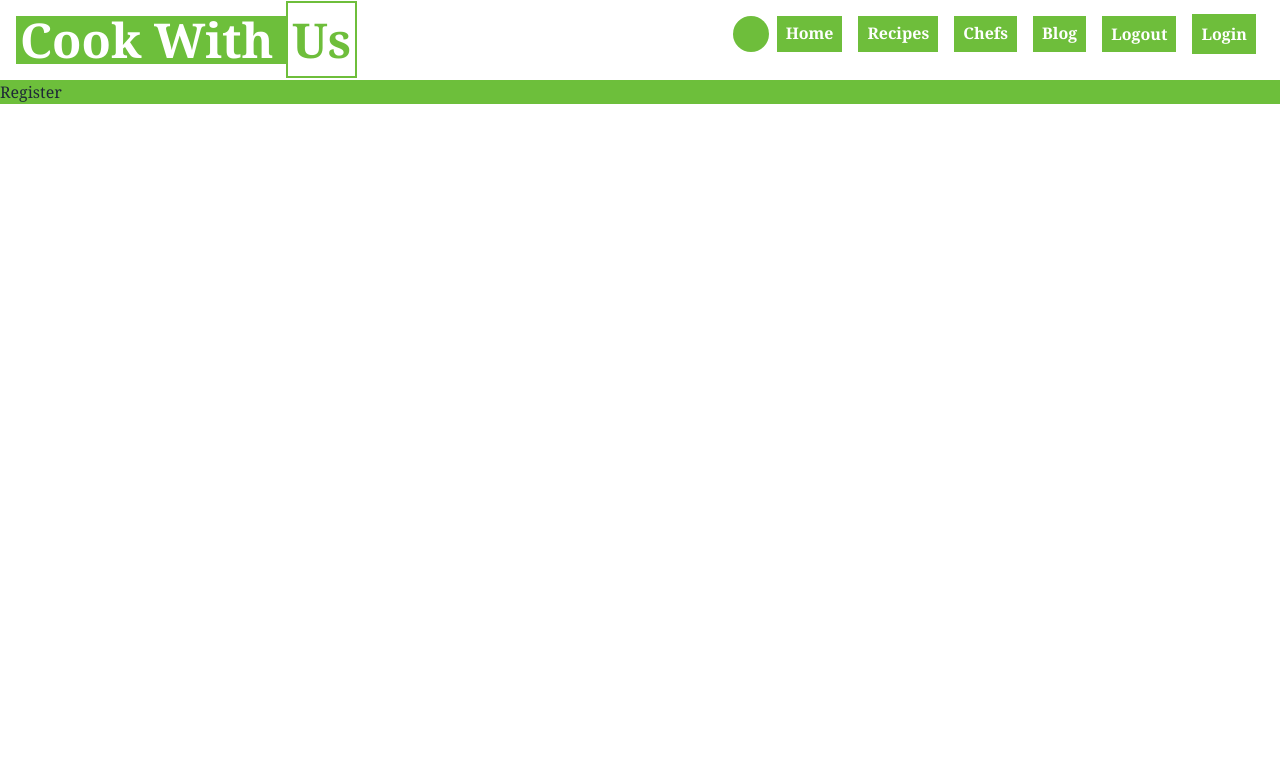
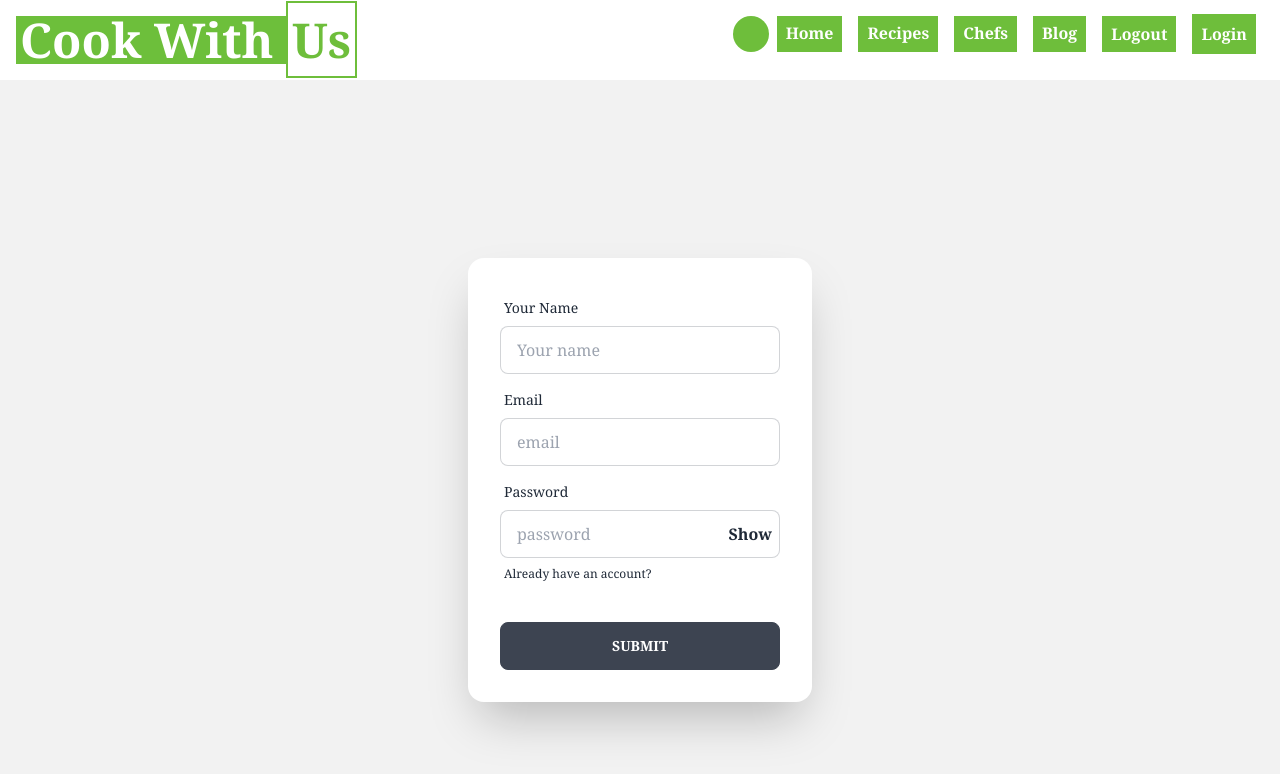
Before and after one commit to golam-kibriya123/cook-with-us-client, a React (Vite) app: page /register in a window 1280 px wide. Shown: the top 774 px of the page. Built offline with nearby package versions, Linux system fonts and the light colour scheme; no server answers.

Commit message:
added register page

```diff
--- a/src/components/Register/Register.jsx
+++ b/src/components/Register/Register.jsx
@@ -1,9 +1,72 @@
-import React from 'react';
+import React, { useContext, useState } from 'react';
+import { AuthContext } from '../../providers/AuthProviders/AuthProviders';
+
+import { Link } from 'react-router-dom';
 
 const Register = () => {
+
+    const { createUsers } = useContext(AuthContext);
+
+
+    const [passwordHide, setPasswordHide] = useState(true);
+    const showHide = () => {
+        setPasswordHide(!passwordHide)
+    };
+
+    const handelRegister = (event) => {
+        event.preventDefault();
+        const form = event.target;
+        const email = form.email.value;
+        const password = form.password.value;
+        const name = form.name.value;
+        createUsers(email, password)
+            .then((result) => {
+
+            })
+            .catch(error => {
+                console.log(error)
+            })
+
+    };
+
     return (
         <div>
-            <h1>Register</h1>
+            <div className="hero min-h-screen bg-base-200">
+                <div className="hero-content flex-col lg:flex-row-reverse">
+
+                    <div className="card flex-shrink-0 w-full max-w-sm shadow-2xl bg-base-100">
+                        <form className="card-body" onSubmit={handelRegister}>
+                            <div className="form-control">
+                                <label className="label">
+                                    <span className="label-text">Your Name</span>
+                                </label>
+                                <input type="text" placeholder="Your name" name='name' className="input input-bordered" required />
+                            </div>
+                            <div className="form-control">
+                                <label className="label">
+                                    <span className="label-text">Email</span>
+                                </label>
+                                <input type="email" placeholder="email" name='email' className="input input-bordered" required />
+                            </div>
+                            <div className="form-control">
+                                <label className="label relative">
+                                    <span className="label-text">Password</span>
+                                    <button onClick={showHide} className={`absolute -bottom-9  right-2 font-semibold ${passwordHide ? '' : 'hidden'}`} >Show</button>
+                                    <button onClick={showHide} className={`absolute -bottom-9  right-2 font-semibold ${passwordHide ? 'hidden' : ''}`}>Hide</button>
+                                </label>
+                                <input type={`${passwordHide ? 'password' : 'text'}`} placeholder="password" name='password' className="input input-bordered" required />
+                                <label className="label">
+                                    <Link to="/login" className="label-text-alt link link-hover">Already have an account?</Link>
+
+                                </label>
+                            </div>
+                            <div className="form-control mt-6">
+                                <button className="btn ">Submit</button>
+                            </div>
+                        </form>
+                    </div>
+                </div>
+            </div>
         </div>
     );
 };
```
